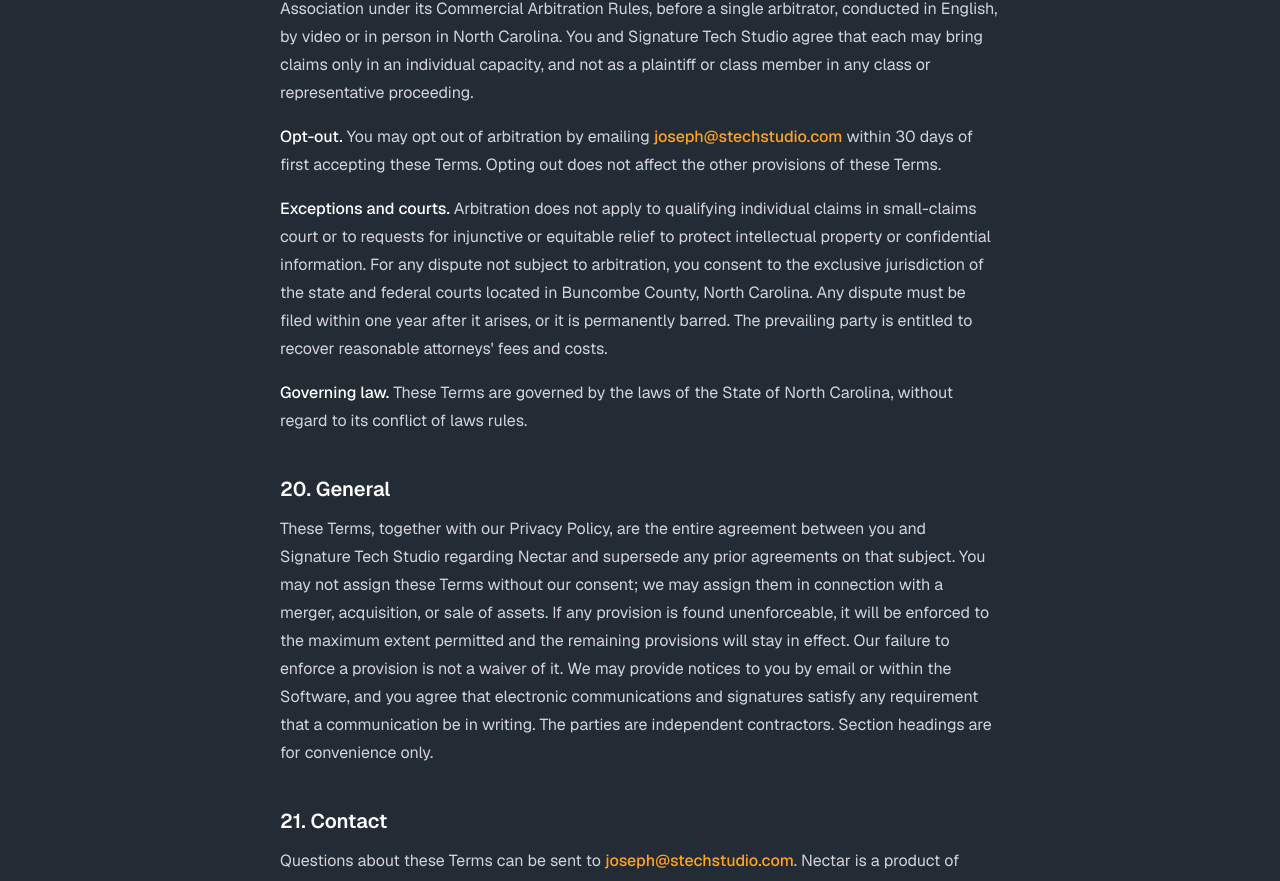
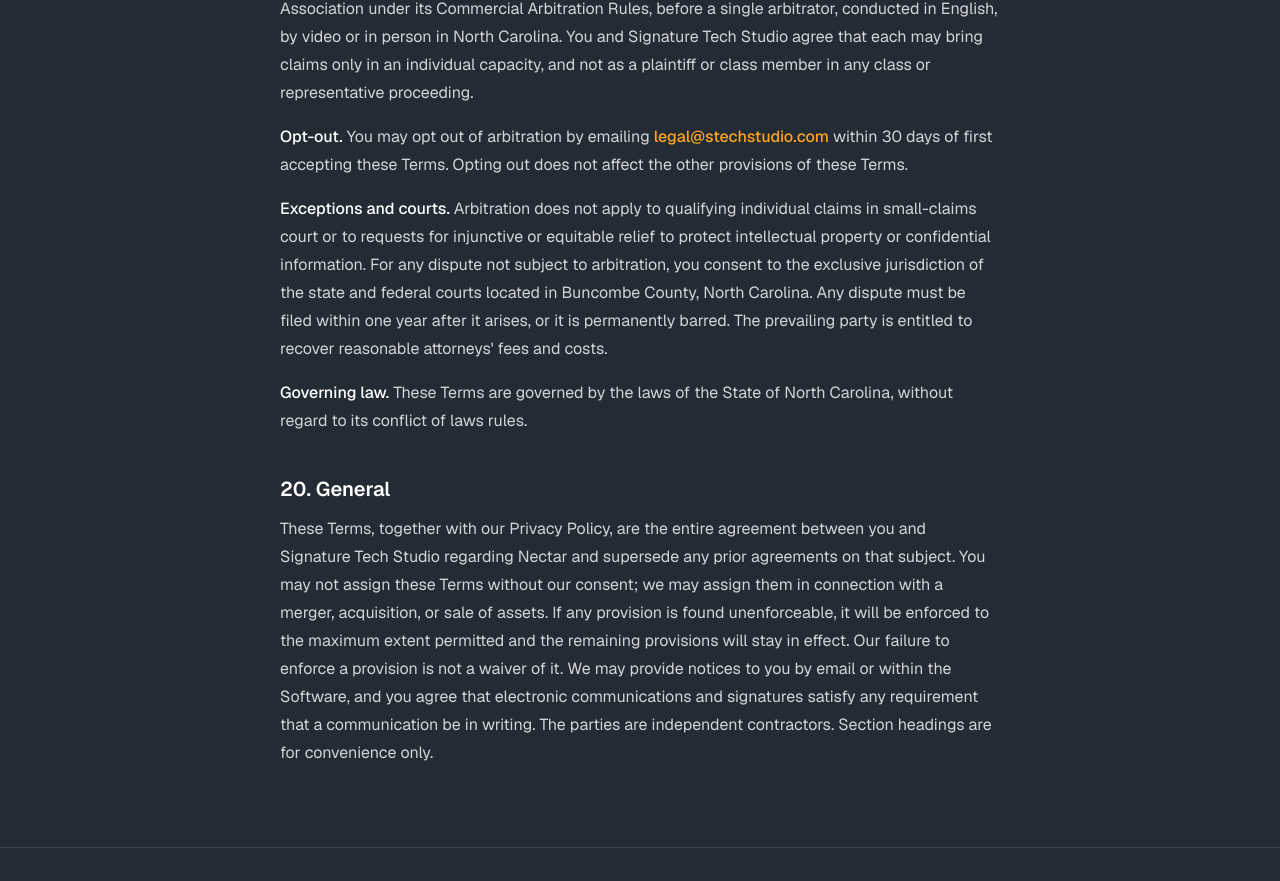
Before and after one commit to jszobody/nectarsite, a website built with Vite: page tos.html in a window 1280 px wide. Shown: the part 4966-5847 px from the top of the page. Built offline with nearby package versions, Linux system fonts and the light colour scheme.

Commit message:
Replace personal email with legal@/privacy@ roles; drop standalone ToS Contact section (match Hivebase)

```diff
--- a/index.html
+++ b/index.html
@@ -207,7 +207,7 @@
           <nav class="flex items-center gap-6 text-sm">
             <a href="/tos.html" class="font-normal text-zinc-400 hover:text-white">Terms</a>
             <a href="/privacy.html" class="font-normal text-zinc-400 hover:text-white">Privacy</a>
-            <a href="mailto:joseph@stechstudio.com" class="font-normal text-zinc-400 hover:text-white">Contact</a>
+            <a href="mailto:legal@stechstudio.com" class="font-normal text-zinc-400 hover:text-white">Contact</a>
           </nav>
           <p class="text-sm text-zinc-500">© 2026 Signature Tech Studio, Inc.</p>
         </div>
--- a/privacy.html
+++ b/privacy.html
@@ -172,7 +172,7 @@
             <section>
               <h2 class="text-xl font-semibold text-white">15. Contact</h2>
               <p class="mt-3 text-base/7 text-pretty text-zinc-300">
-                Questions about this Privacy Policy or your data can be sent to <a href="mailto:joseph@stechstudio.com" class="font-medium text-nectar-400 hover:text-nectar-300">joseph@stechstudio.com</a>, or by mail to:
+                Questions about this Privacy Policy or your data can be sent to <a href="mailto:privacy@stechstudio.com" class="font-medium text-nectar-400 hover:text-nectar-300">privacy@stechstudio.com</a>, or by mail to:
               </p>
               <address class="mt-3 text-base/7 text-zinc-300 not-italic">
                 Signature Tech Studio, Inc.<br />
@@ -195,7 +195,7 @@
           <nav class="flex items-center gap-6 text-sm">
             <a href="/tos.html" class="font-normal text-zinc-400 hover:text-white">Terms</a>
             <a href="/privacy.html" class="font-normal text-white">Privacy</a>
-            <a href="mailto:joseph@stechstudio.com" class="font-normal text-zinc-400 hover:text-white">Contact</a>
+            <a href="mailto:legal@stechstudio.com" class="font-normal text-zinc-400 hover:text-white">Contact</a>
           </nav>
           <p class="text-sm text-zinc-500">© 2026 Signature Tech Studio, Inc.</p>
         </div>
--- a/tos.html
+++ b/tos.html
@@ -185,7 +185,7 @@
                 <span class="font-medium text-white">Binding arbitration.</span> Except as stated below, any dispute arising out of or relating to Nectar or these Terms will be resolved by binding arbitration administered by the American Arbitration Association under its Commercial Arbitration Rules, before a single arbitrator, conducted in English, by video or in person in North Carolina. You and Signature Tech Studio agree that each may bring claims only in an individual capacity, and not as a plaintiff or class member in any class or representative proceeding.
               </p>
               <p class="mt-4 text-base/7 text-pretty text-zinc-300">
-                <span class="font-medium text-white">Opt-out.</span> You may opt out of arbitration by emailing <a href="mailto:joseph@stechstudio.com" class="font-medium text-nectar-400 hover:text-nectar-300">joseph@stechstudio.com</a> within 30 days of first accepting these Terms. Opting out does not affect the other provisions of these Terms.
+                <span class="font-medium text-white">Opt-out.</span> You may opt out of arbitration by emailing <a href="mailto:legal@stechstudio.com" class="font-medium text-nectar-400 hover:text-nectar-300">legal@stechstudio.com</a> within 30 days of first accepting these Terms. Opting out does not affect the other provisions of these Terms.
               </p>
               <p class="mt-4 text-base/7 text-pretty text-zinc-300">
                 <span class="font-medium text-white">Exceptions and courts.</span> Arbitration does not apply to qualifying individual claims in small-claims court or to requests for injunctive or equitable relief to protect intellectual property or confidential information. For any dispute not subject to arbitration, you consent to the exclusive jurisdiction of the state and federal courts located in Buncombe County, North Carolina. Any dispute must be filed within one year after it arises, or it is permanently barred. The prevailing party is entitled to recover reasonable attorneys' fees and costs.
@@ -199,13 +199,6 @@
               <h2 class="text-xl font-semibold text-white">20. General</h2>
               <p class="mt-3 text-base/7 text-pretty text-zinc-300">
                 These Terms, together with our Privacy Policy, are the entire agreement between you and Signature Tech Studio regarding Nectar and supersede any prior agreements on that subject. You may not assign these Terms without our consent; we may assign them in connection with a merger, acquisition, or sale of assets. If any provision is found unenforceable, it will be enforced to the maximum extent permitted and the remaining provisions will stay in effect. Our failure to enforce a provision is not a waiver of it. We may provide notices to you by email or within the Software, and you agree that electronic communications and signatures satisfy any requirement that a communication be in writing. The parties are independent contractors. Section headings are for convenience only.
-              </p>
-            </section>
-
-            <section>
-              <h2 class="text-xl font-semibold text-white">21. Contact</h2>
-              <p class="mt-3 text-base/7 text-pretty text-zinc-300">
-                Questions about these Terms can be sent to <a href="mailto:joseph@stechstudio.com" class="font-medium text-nectar-400 hover:text-nectar-300">joseph@stechstudio.com</a>. Nectar is a product of Signature Tech Studio, Inc.
               </p>
             </section>
           </div>
@@ -222,7 +215,7 @@
           <nav class="flex items-center gap-6 text-sm">
             <a href="/tos.html" class="font-normal text-white">Terms</a>
             <a href="/privacy.html" class="font-normal text-zinc-400 hover:text-white">Privacy</a>
-            <a href="mailto:joseph@stechstudio.com" class="font-normal text-zinc-400 hover:text-white">Contact</a>
+            <a href="mailto:legal@stechstudio.com" class="font-normal text-zinc-400 hover:text-white">Contact</a>
           </nav>
           <p class="text-sm text-zinc-500">© 2026 Signature Tech Studio, Inc.</p>
         </div>
```
